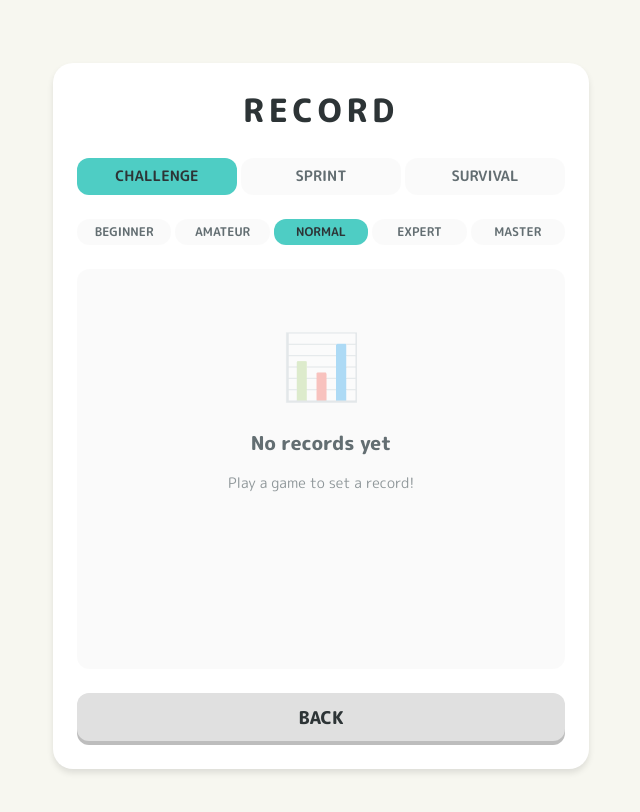
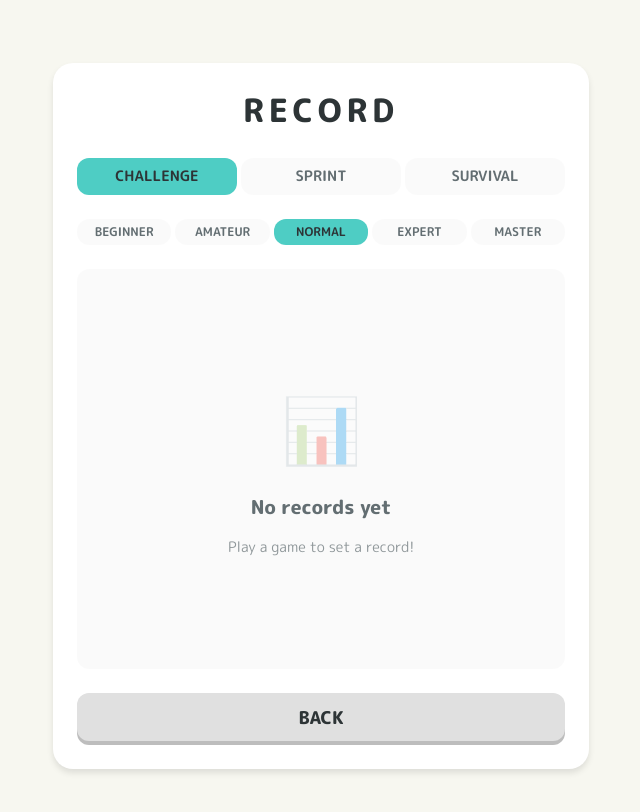
Before and after one commit to daisdice/menchin, a React (Vite) app: page /#/ranking in a window 1280 px wide. Shown: the top 812 px of the page, without its empty margins (319-959 px from the left). Built offline with nearby package versions, Linux system fonts and the light colour scheme.

Commit message:
ランキングのスクロール対応

```diff
--- a/src/components/Screens/RecordScreen.module.css
+++ b/src/components/Screens/RecordScreen.module.css
@@ -87,9 +87,12 @@
     background-color: rgba(0, 0, 0, 0.02);
     border-radius: var(--radius-md);
     padding: var(--spacing-md);
-    min-height: 400px;
+    height: 400px;
+    max-height: 400px;
     display: flex;
     flex-direction: column;
+    overflow-y: auto;
+    overflow-x: hidden;
 }
 
 .recordList {
```
